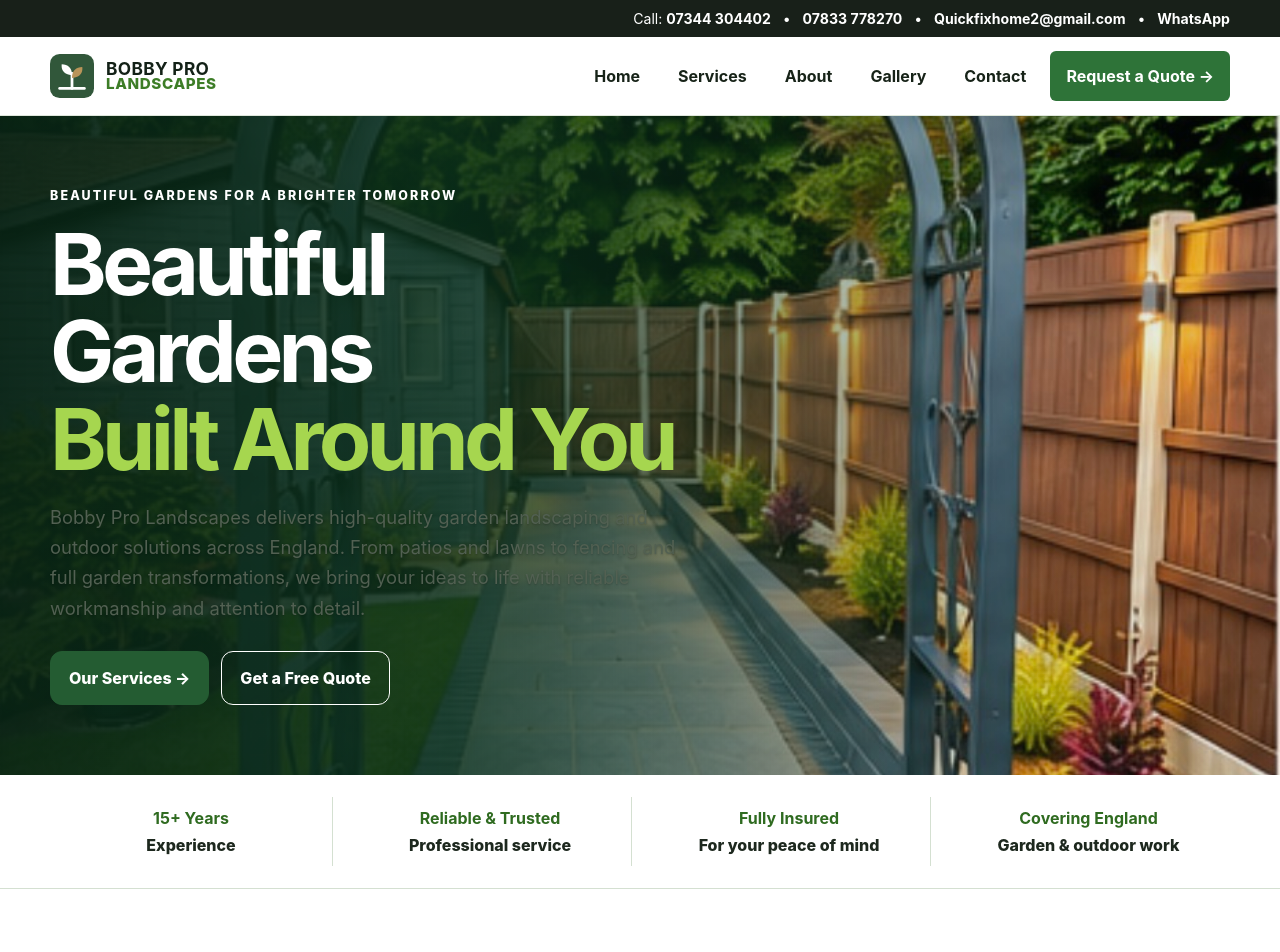
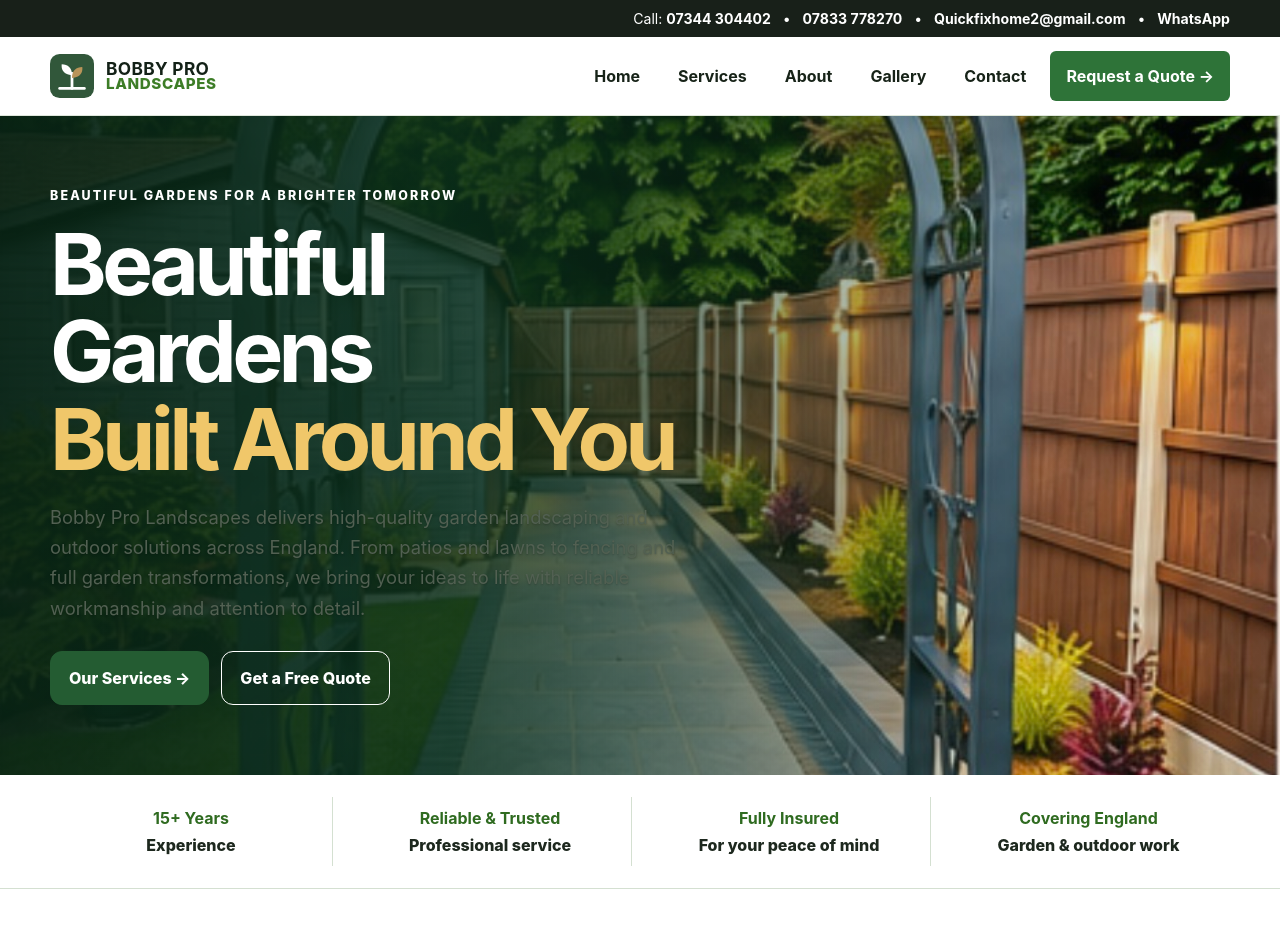
Before and after one commit to arsalanbobby/Bobby-Pro-Landscapes, a Jekyll site: the page built from index.md, in a window 1280 px wide and 1400 px high. Shown: the top 952 px of the window. Built offline with Jekyll 4.4.1, drawn with Linux system fonts in a browser that asks for light colours.

Commit message:
Use warm gold accent for homepage headline

```diff
--- a/assets/css/style.css
+++ b/assets/css/style.css
@@ -125,7 +125,7 @@ a{color:inherit}
 }
 .approved-landscape-hero .hero-grid{grid-template-columns:minmax(0,650px) 1fr}
 .approved-landscape-hero h1{font-size:clamp(3.1rem,6.7vw,6rem);line-height:1.02;color:#fff;max-width:700px}
-.approved-landscape-hero h1 span{color:#a6d64f}
+.approved-landscape-hero h1 span{color:#f0c76a}
 .approved-landscape-hero .hero-eyebrow{color:#fff;letter-spacing:.17em;max-width:500px}
 .approved-landscape-hero .lead{color:#fff;font-size:1.12rem;text-shadow:0 1px 2px rgba(0,0,0,.2)}
 .hero-outline{background:transparent;color:#fff;border-color:#fff}
```
